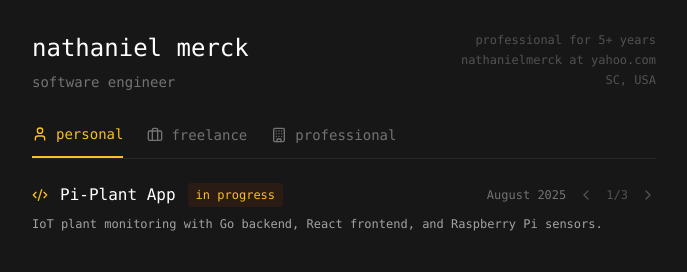
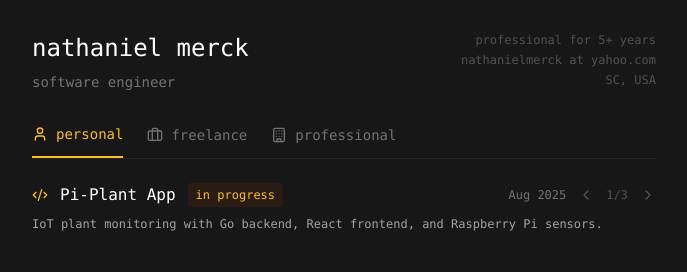
Before and after one commit to nmerck1/my-portfolio, a React (Vite) app: page / in a window 1280 px wide. Shown: the top 272 px of the page, without its empty margins (296-983 px from the left). Built offline with nearby package versions, Linux system fonts and the light colour scheme.

Commit message:
fixed dates being too long

```diff
--- a/src/App.tsx
+++ b/src/App.tsx
@@ -135,7 +135,7 @@ const MinimalPortfolio = () => {
       title: "Pi-Plant App",
       description: "IoT plant monitoring with Go backend, React frontend, and Raspberry Pi sensors.",
       fullDescription: "A comprehensive IoT plant monitoring system that combines hardware sensors with modern web technologies. The application tracks soil moisture, temperature, humidity, and light levels in real-time, providing actionable insights to plant owners through an intuitive web interface.",
-      date: "August 2025",
+      date: "Aug 2025",
       dateISO: "2025-08-01",
       status: "In Progress",
       category: "personal",
@@ -170,7 +170,7 @@ const MinimalPortfolio = () => {
       title: "LMS App",
       description: "Full-stack personal finance tracker with budgeting and reporting.",
       fullDescription: "The Life Management System (LMS) is a comprehensive personal finance management system built to help individuals track expenses, set budgets, and monitor their financial goals. Features secure user authentication, transaction categorization, and detailed reporting capabilities.",
-      date: "December 2021",
+      date: "Dec 2021",
       dateISO: "2021-12-01",
       status: "Completed",
       category: "personal",
@@ -204,7 +204,7 @@ const MinimalPortfolio = () => {
       title: "Future RNG",
       description: "Multiplayer Roblox card game with inventory system and trading.",
       fullDescription: "A luck-based multiplayer game where players collect rare cards through randomized rolls. Features a complex rarity system, trading mechanics, and persistent inventory management. Built with scalable architecture to handle hundreds of concurrent players.",
-      date: "July 2024",
+      date: "Jul 2024",
       dateISO: "2024-07-01",
       status: "Completed",
       category: "personal",
@@ -240,7 +240,7 @@ const MinimalPortfolio = () => {
       title: "Kinzoo Enchanted Trail",
       description: "Family-friendly Roblox parkour game with puzzles and exploration.",
       fullDescription: "A family-friendly Roblox adventure game featuring challenging parkour sections, interactive puzzles, and exploration elements set in a magical forest environment. Designed specifically for the Kinzoo brand to engage young players in a safe, educational gaming experience.",
-      date: "November 2024",
+      date: "Nov 2024",
       dateISO: "2024-11-01",
       status: "Completed",
       category: "freelance",
```
